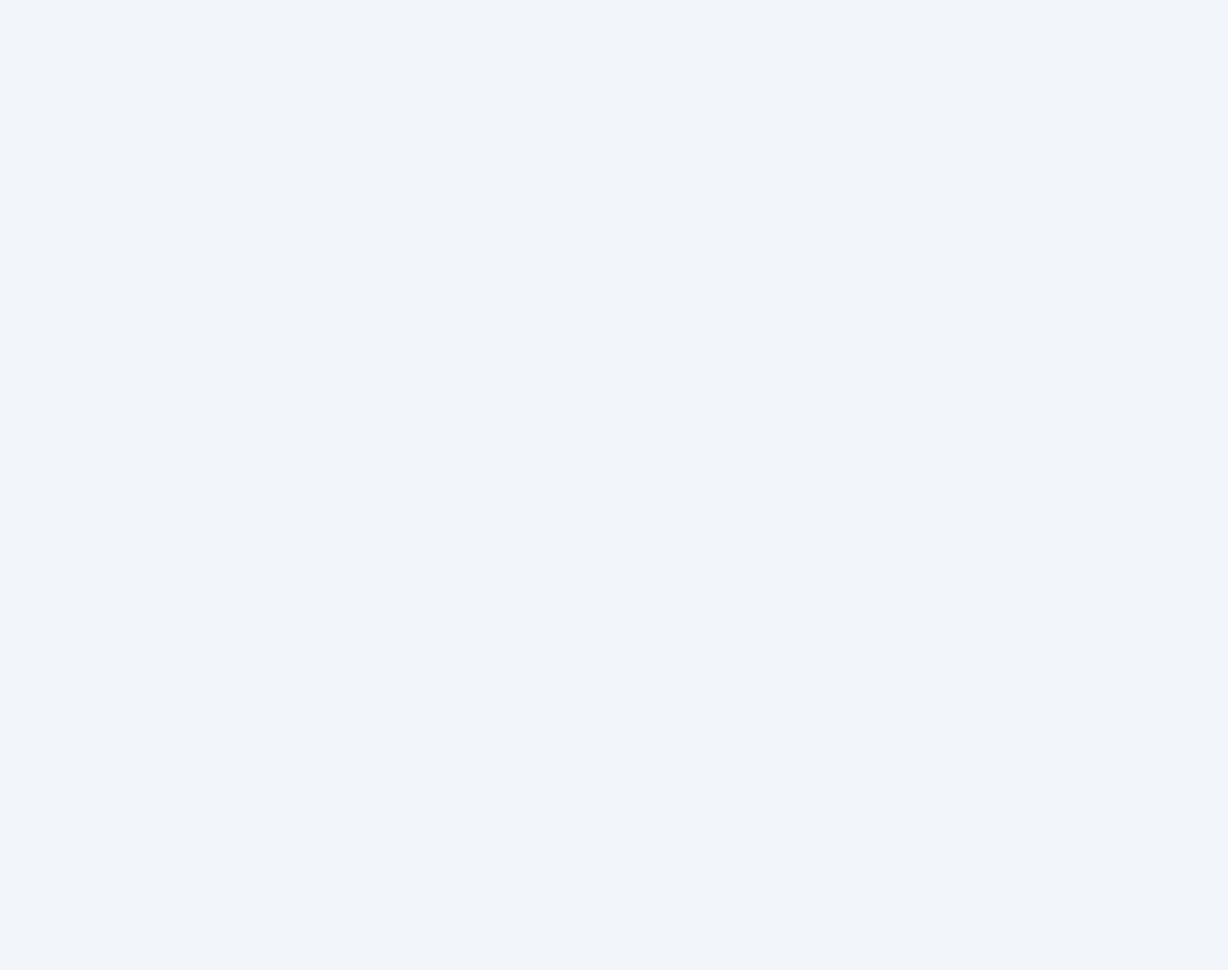
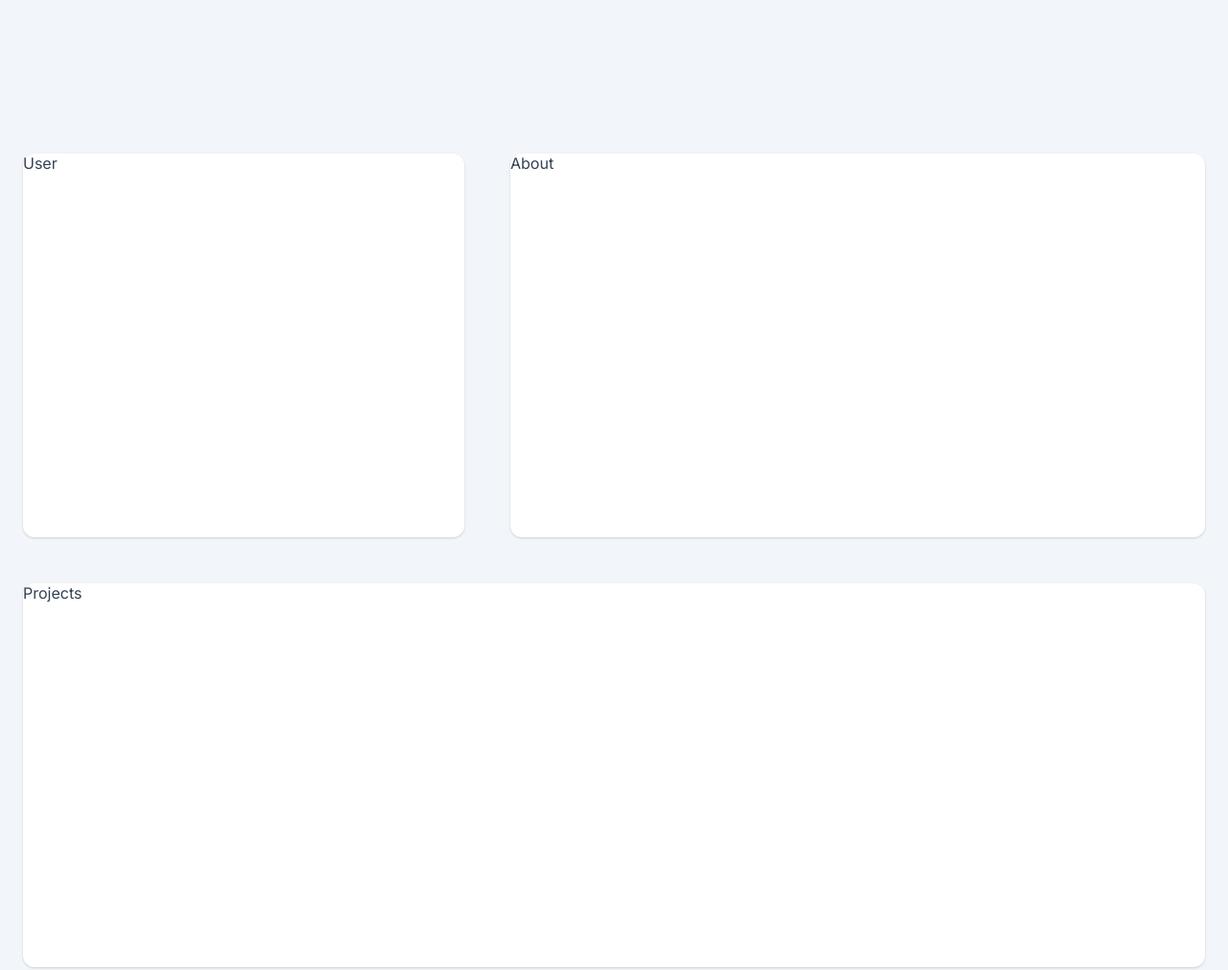
Before and after one commit to dangaldino/Port_One, a plain HTML site: page index.html in a window 1280 px wide. Shown: the whole page at 96% size. Before the commit the page ends 800 px from the top, so only its background shows below. Drawn offline with Linux system fonts and the light colour scheme.

Commit message:
Atualizando o projeto

```diff
--- a/index.html
+++ b/index.html
@@ -11,6 +11,10 @@
     <link rel="stylesheet" href="./src/style/global.css">
 </head>
 <body>
-
+    <div class="app">
+        <section class="card">User</section>
+        <section class="card">About</section>
+        <section class="card projects">Projects</section>
+    </div>
 </body>
 </html>
--- a/src/style/global.css
+++ b/src/style/global.css
@@ -24,3 +24,31 @@
     color: var(--primary);
     font:400 16px "Inter", sans-serif;
   }
+
+  .app {
+    display: grid;
+    grid-template-columns: 460px 1fr;
+    gap: 48px;
+
+    width: 100%;
+    max-width: 1366px;
+
+    padding: 0 24px;
+
+    margin: 160px auto 100px;
+  }
+
+  section {
+
+    height: 400px;
+  }
+
+  .projects {
+    grid-column: 1 / 3;
+  }
+
+  .card {
+    border-radius: 12px;
+    background: var(--background-card);
+    box-shadow: var(--shadow-card);
+  }
```
Also changed, not shown: src/js/index.js (added).
